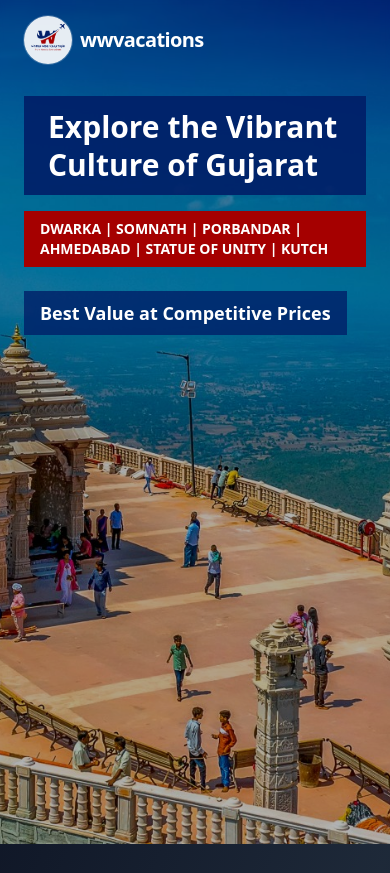
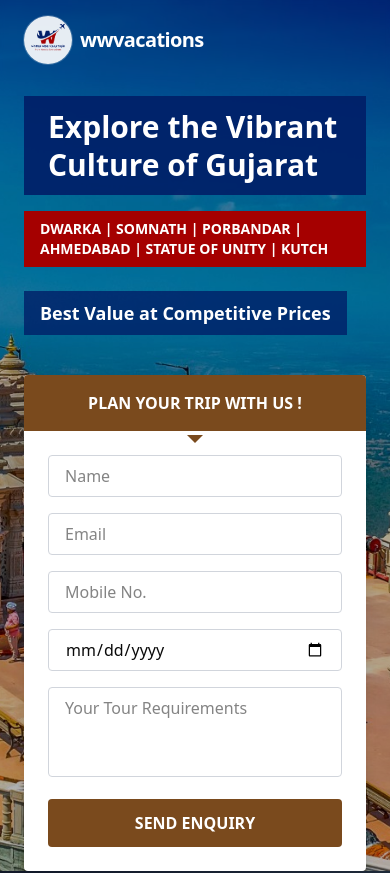
Before and after one commit to ayushnanda14/wwvacations, a Next.js app: page /gujarat-package in a window 390 px wide. Shown: the top 873 px of the page. Built offline with nearby package versions, Linux system fonts and the light colour scheme; a web font is replaced by a local one.

Commit message:
Update GujaratHeroSec.tsx

```diff
--- a/src/components/GujaratHeroSec.tsx
+++ b/src/components/GujaratHeroSec.tsx
@@ -42,7 +42,7 @@ const GujaratHeroSec: React.FC = () => {
           </div>
 
           {/* Right Form – Desktop Only */}
-          <div className="hidden lg:flex justify-end items-center">
+          <div className="lg:flex justify-end items-center">
             <TourEnquiryForm />
           </div>
 
```
